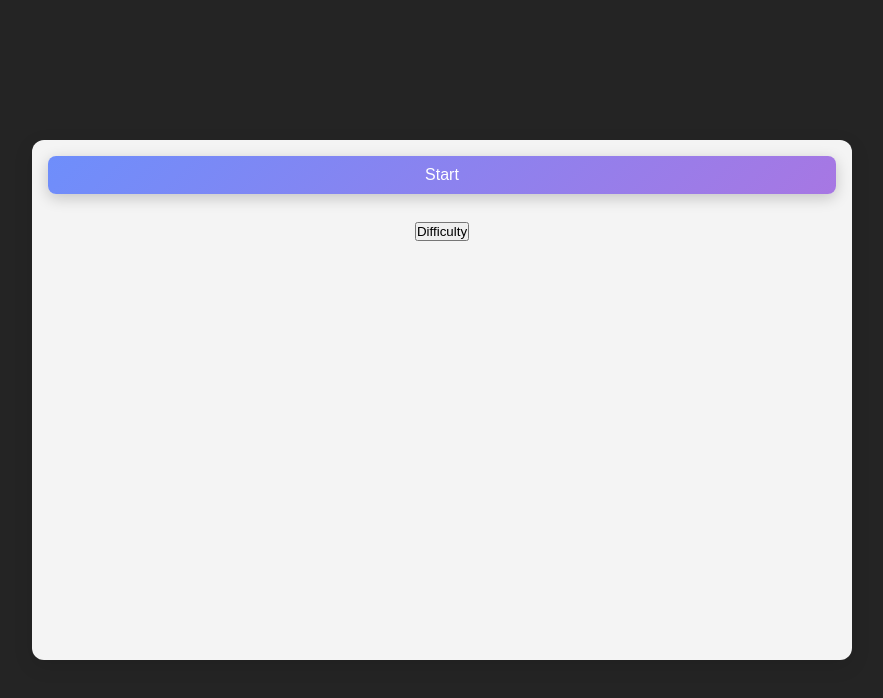
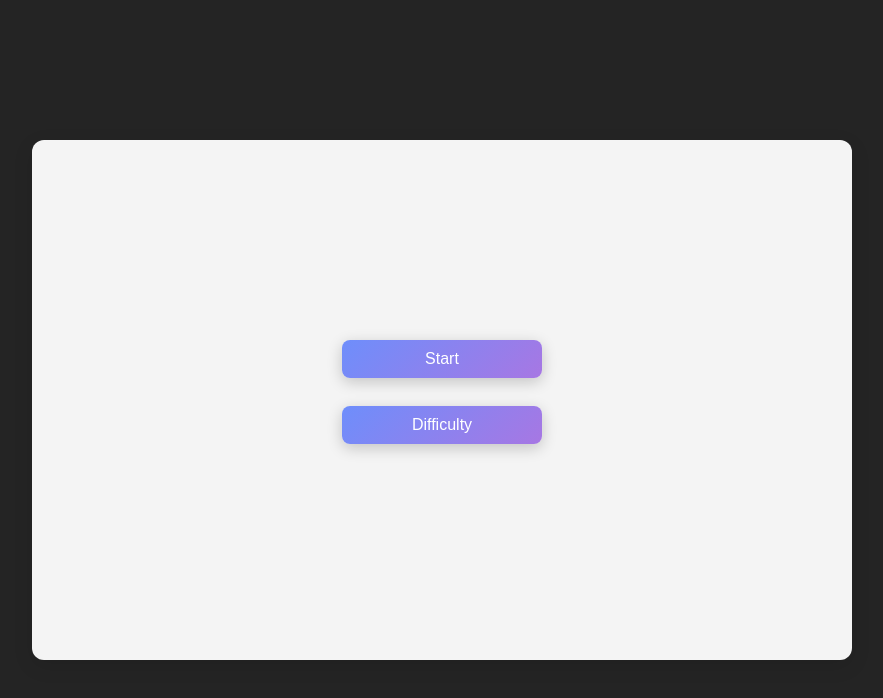
Before and after one commit to FluffyBrudy/wormy, a website built with Vite: page index.html in a window 1280 px wide. Shown: the whole page, without its empty margins (198-1081 px from the left). Built offline with nearby package versions, Linux system fonts and the light colour scheme.

Commit message:
add difficulty mode

```diff
--- a/src/food.ts
+++ b/src/food.ts
@@ -3,6 +3,10 @@ import type { TCoor } from "./types";
 import { choice, shuffle } from "./utils/random";
 
 export function drawFood(ctx: CanvasRenderingContext2D, foodCoor: TCoor) {
+  if (!foodCoor) {
+    alert(`${foodCoor}`);
+    throw new Error("not valid coor");
+  }
   const x = cellSize * foodCoor[0] + cellSize / 2;
   const y = cellSize * foodCoor[1] + cellSize / 2;
   ctx.beginPath();
--- a/src/main.ts
+++ b/src/main.ts
@@ -39,6 +39,12 @@ class Game {
     this.ctx.closePath();
 
     this.loop = this.loop.bind(this);
+  }
+
+  public setDifficulty(mode: "easy" | "normal" | "hard") {
+    const choices = { easy: 10, normal: 14, hard: 18 };
+    this.fps = choices[mode];
+    this.frameDuration = 1000 / this.fps;
   }
 
   public startGame() {
@@ -154,9 +160,9 @@ class GameController {
       })
     );
     this.startMenu.addRadioOptions("Difficulty", {
-      easy: () => console.log("easy"),
-      normal: () => console.log("normal"),
-      hard: () => console.log("hard"),
+      easy: () => this.game.setDifficulty("easy"),
+      normal: () => this.game.setDifficulty("normal"),
+      hard: () => this.game.setDifficulty("hard"),
     });
 
     this.pauseMenu.add(
@@ -173,14 +179,6 @@ class GameController {
 
     requestAnimationFrame(() => {
       this.startMenu.resize(canvasRect.width + 10, canvasRect.height + 10);
-      this.startMenu.setAt(
-        canvasRect.right - canvasRect.width / 2,
-        canvasRect.bottom - canvasRect.height / 2
-      );
-      this.pauseMenu.setAt(
-        canvasRect.right - canvasRect.width / 2,
-        canvasRect.bottom - canvasRect.height / 2
-      );
     });
 
     this.game.setOnPauseCallback(() => {
@@ -192,6 +190,10 @@ class GameController {
 
   private initCanvas() {
     const canvas = document.createElement("canvas");
+    window.addEventListener("reset", () => {
+      canvas.width = screenWidth;
+      canvas.height = screenHeight;
+    });
     canvas.width = screenWidth;
     canvas.height = screenHeight;
     document.querySelector("#app")?.appendChild(canvas);
--- a/src/styles/ui.button.css
+++ b/src/styles/ui.button.css
@@ -12,6 +12,7 @@
   outline: none;
   transition: transform 0.1s ease-in-out, box-shadow 0.2s;
   box-shadow: 0 4px 15px rgba(0, 0, 0, 0.2);
+  min-width: 200px;
 }
 
 .ui-btn:hover {
--- a/src/styles/ui.menu.css
+++ b/src/styles/ui.menu.css
@@ -1,5 +1,11 @@
 .ui-menu {
+  position: absolute;
+  top: 50%;
+  left: 50%;
+  transform: translate(-50%,-50%);
   display: flex;
+  justify-content: center;
+  align-items: center;
   flex-direction: column;
   gap: 12px;
   padding: 16px;
--- a/src/ui/menu.ts
+++ b/src/ui/menu.ts
@@ -1,4 +1,5 @@
 import "../styles/ui.menu.css";
+import { createButton } from "./button";
 
 export class UIMenu {
   public readonly element: HTMLDivElement;
@@ -20,21 +21,23 @@ export class UIMenu {
     const container = document.createElement("div");
     container.className = "radio-options-container";
 
-    const toggleBtn = document.createElement("button");
-    toggleBtn.textContent = toggleBtnLabel;
-    toggleBtn.className = "radio-toggle-button";
+    const toggleBtn = createButton(toggleBtnLabel, () => {
+      const isVisible = btnGroup.style.display === "flex";
+      btnGroup.style.display = isVisible ? "none" : "flex";
+    });
+
     container.appendChild(toggleBtn);
 
     const btnGroup = document.createElement("div");
     btnGroup.className = "radio-options-group";
-    btnGroup.style.display = "none"; // Initially hidden
+    btnGroup.style.display = "none";
 
     let selectedBtn: HTMLButtonElement | null = null;
 
     Object.entries(callback).forEach(([key, cb]) => {
       const btn = document.createElement("button");
       btn.textContent = key;
-      btn.className = "radio-button";
+      btn.className = "radio-button ui-btn";
 
       btn.onclick = () => {
         if (selectedBtn) {
@@ -47,11 +50,6 @@ export class UIMenu {
 
       btnGroup.appendChild(btn);
     });
-
-    toggleBtn.onclick = () => {
-      const isVisible = btnGroup.style.display === "flex";
-      btnGroup.style.display = isVisible ? "none" : "flex";
-    };
 
     container.appendChild(btnGroup);
     this.element.appendChild(container);
```
